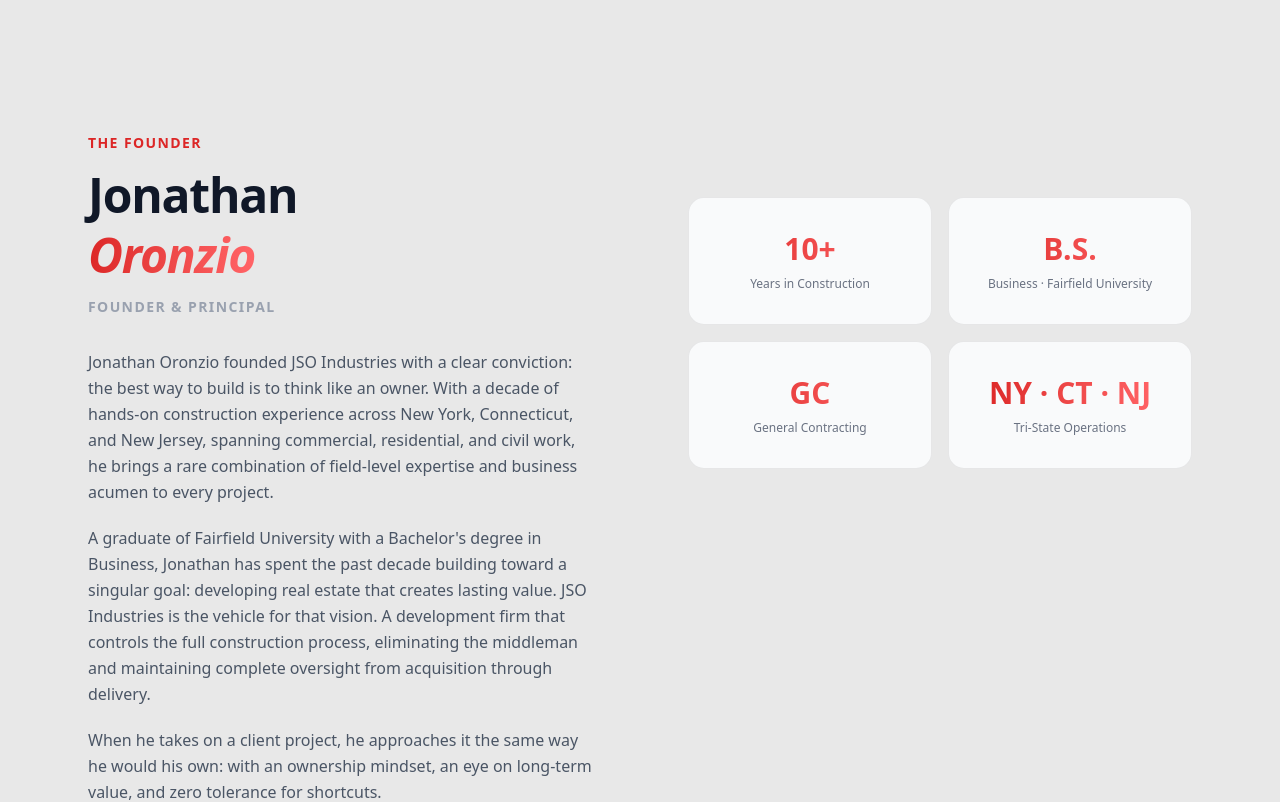
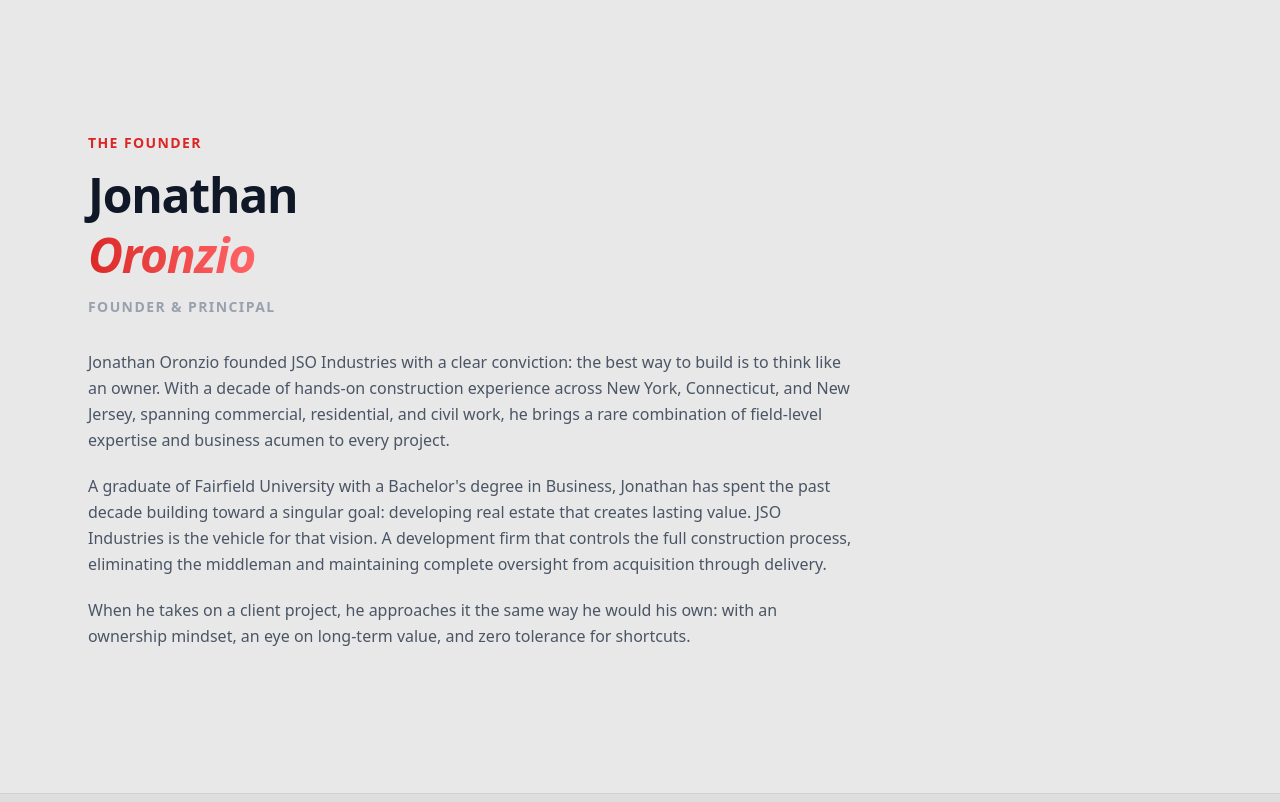
Before and after one commit to kerfuffle56/jso-industries, a Next.js app: page / in a window 1280 px wide. Shown: the part 980-1782 px from the top of the page. Built offline with nearby package versions, Linux system fonts and the light colour scheme.

Commit message:
Remove credential tiles from About section
Co-Authored-By: Claude Sonnet 4.6 <noreply@anthropic.com>

```diff
--- a/src/components/About.tsx
+++ b/src/components/About.tsx
@@ -2,9 +2,7 @@ export default function About() {
   return (
     <section id="about" className="py-28 md:py-36 bg-[#e8e8e8] border-t border-black/[0.06] relative overflow-hidden">
       <div className="max-w-6xl mx-auto px-6">
-        <div className="grid lg:grid-cols-2 gap-16 lg:gap-24 items-start">
-          {/* Left — Bio */}
-          <div className="animate-fade-in-up">
+        <div className="max-w-3xl animate-fade-in-up">
           <p className="text-sm font-semibold text-accent uppercase tracking-widest mb-3">
             The Founder
           </p>
@@ -42,31 +40,6 @@ export default function About() {
             value, and zero tolerance for shortcuts.
           </p>
         </div>
-
-          {/* Right — Credentials */}
-          <div className="grid grid-cols-2 gap-4 animate-fade-in-up-delay-2 lg:mt-16">
-            {[
-              { value: "10+", label: "Years in Construction" },
-              { value: "B.S.", label: "Business · Fairfield University" },
-              { value: "GC", label: "General Contracting" },
-              { value: "NY · CT · NJ", label: "Tri-State Operations" },
-            ].map((item) => (
-              <div
-                key={item.label}
-                className="bg-gray-50 border border-black/[0.08] rounded-2xl p-8 text-center"
-              >
-                <div
-                  className="text-2xl md:text-3xl font-bold bg-gradient-to-r from-accent to-red-400 bg-clip-text text-transparent leading-tight"
-                  dangerouslySetInnerHTML={{ __html: item.value }}
-                />
-                <div
-                  className="mt-2 text-gray-500 text-xs font-medium leading-snug"
-                  dangerouslySetInnerHTML={{ __html: item.label }}
-                />
-              </div>
-            ))}
-          </div>
-        </div>
       </div>
     </section>
   );
```
Lines whose indentation alone changed are shown as unchanged.
